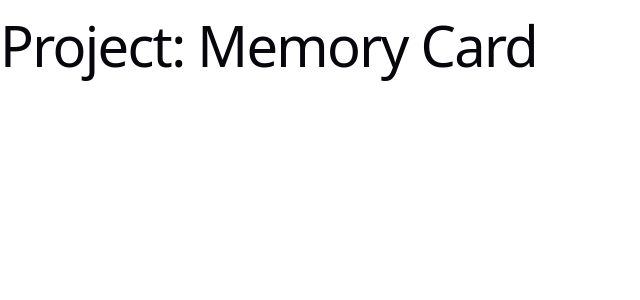
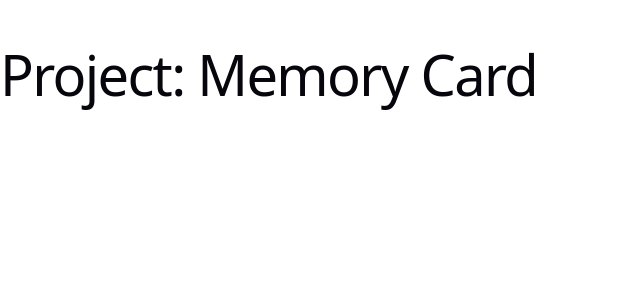
Before and after one commit to MatiasBastarrica/project-memory-card-top, a React (Vite) app: page / in a window 1280 px wide. Shown: the top 300 px of the page, without its empty margins (0-640 px from the left). Built offline with nearby package versions, Linux system fonts and the light colour scheme.

Commit message:
Write the CSS reset

```diff
--- a/src/index.css
+++ b/src/index.css
@@ -50,8 +50,70 @@
   }
 }
 
+/* ### CSS RESET ### */
+
+*,
+*::before,
+*::after {
+  box-sizing: border-box;
+}
+
+*:not(dialog) {
+  margin: 0;
+}
+
+@media (prefers-reduced-motion: no-preference) {
+  html {
+    interpolate-size: allow-keywords;
+  }
+}
+
 body {
-  margin: 0;
+  line-height: 1.5;
+  -webkit-font-smoothing: antialiased;
+}
+
+img,
+picture,
+video,
+canvas,
+svg {
+  display: block;
+  max-width: 100%;
+}
+
+input,
+button,
+textarea,
+select {
+  font: inherit;
+}
+
+p,
+h1,
+h2,
+h3,
+h4,
+h5,
+h6 {
+  overflow-wrap: break-word;
+}
+
+p {
+  text-wrap: pretty;
+}
+h1,
+h2,
+h3,
+h4,
+h5,
+h6 {
+  text-wrap: balance;
+}
+
+#root,
+#__next {
+  isolation: isolate;
 }
 
 h1,
```
